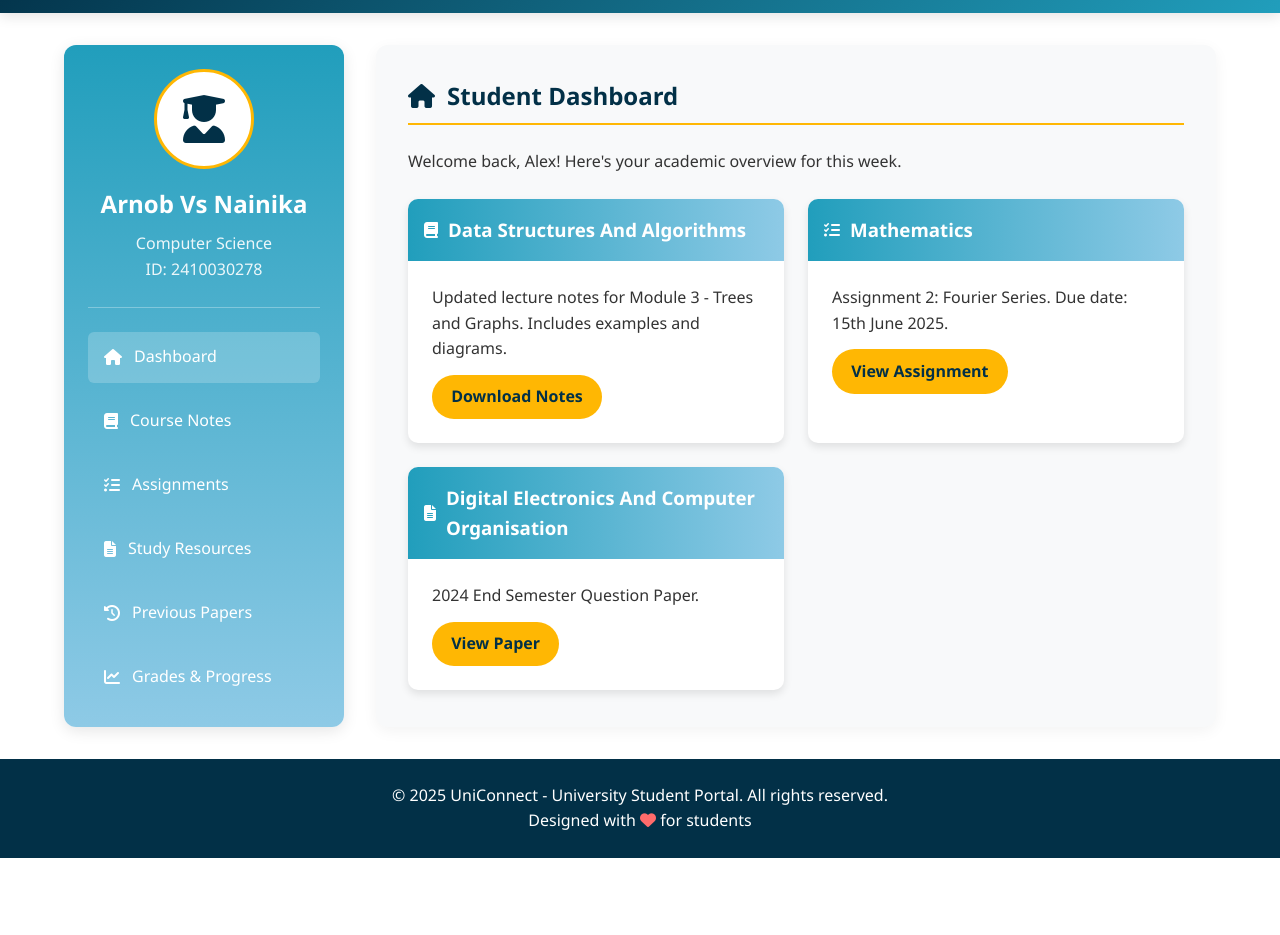
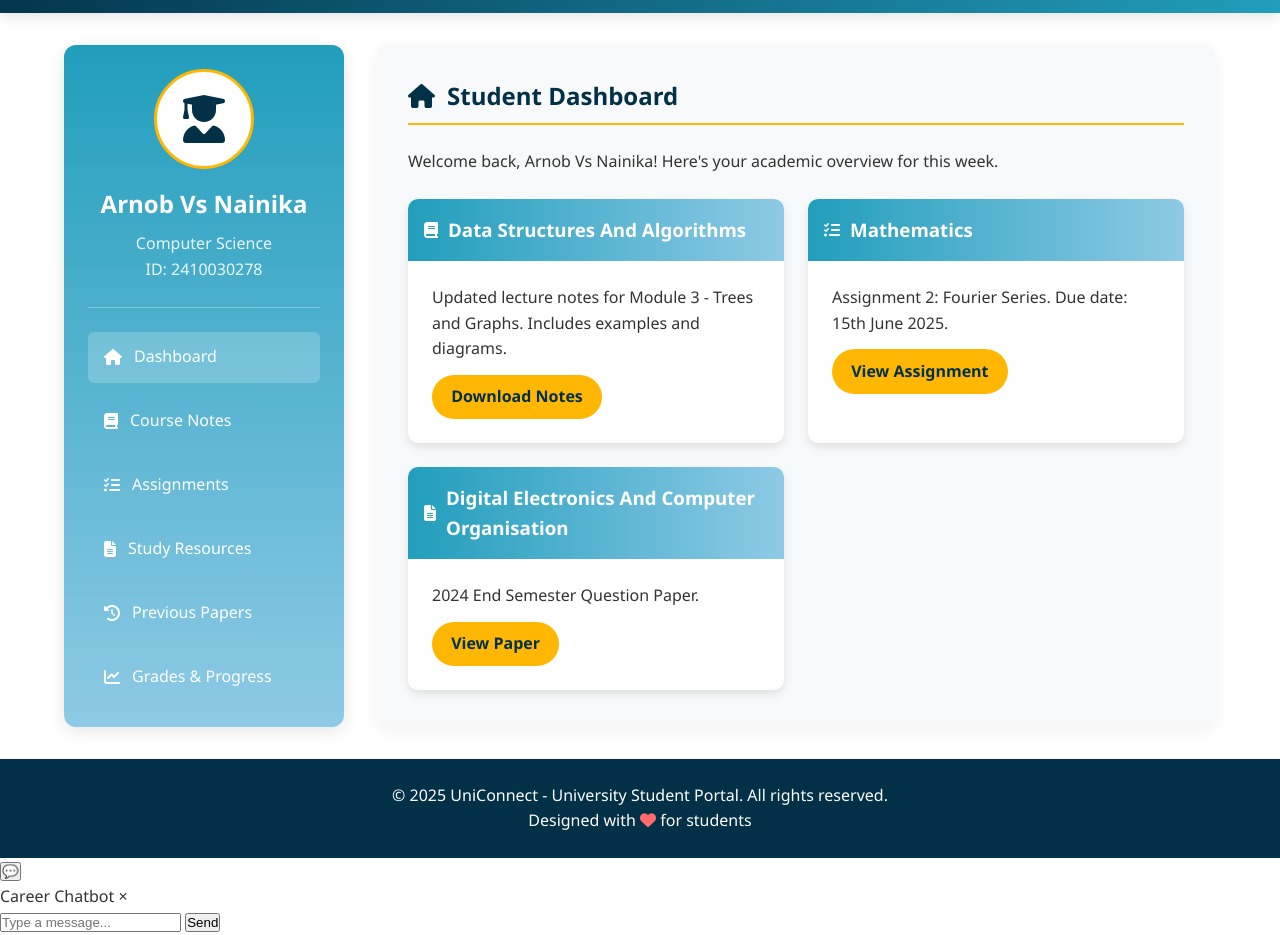
Before and after one commit to Dev-opify/UniConnect_Website, a plain HTML site: page IILM UNIVERSITY/IILM.html in a window 1280 px wide. Shown: the part 65-1000 px from the top of the page. Before the commit the page ends 923 px from the top, so only its background shows below. Drawn offline with Linux system fonts and the light colour scheme.

Commit message:
Updated index.html

```diff
--- a/IILM UNIVERSITY/IILM.html
+++ b/IILM UNIVERSITY/IILM.html
@@ -54,7 +54,7 @@
             <div class="main-content">
                 <div class="tab-content active" id="homeContent">
                     <h2 class="section-title"><i class="fas fa-home"></i> Student Dashboard</h2>
-                    <p>Welcome back, Alex! Here's your academic overview for this week.</p>
+                    <p>Welcome back, Arnob Vs Nainika! Here's your academic overview for this week.</p>
 
                     <div class="resources-grid">
                         <div class="resource-card">
@@ -341,6 +341,19 @@
         <p>&copy; 2025 UniConnect - University Student Portal. All rights reserved.</p>
         <p>Designed with <i class="fas fa-heart" style="color: #ff6b6b;"></i> for students</p>
     </footer>
+
+    <!-- Floating Chatbot Button -->
+    <button id="chatbot-toggle">💬</button>
+
+    <!-- Chatbot Chat Window -->
+    <div id="chatbot-window">
+    <div id="chat-header">Career Chatbot <span id="chat-close">×</span></div>
+    <div id="chat-messages"></div>
+    <input type="text" id="chat-input" placeholder="Type a message...">
+    <button id="send-btn">Send</button>
+    </div>
+
+
     <script src="script.js"></script>
 </body>
 </html>
```
